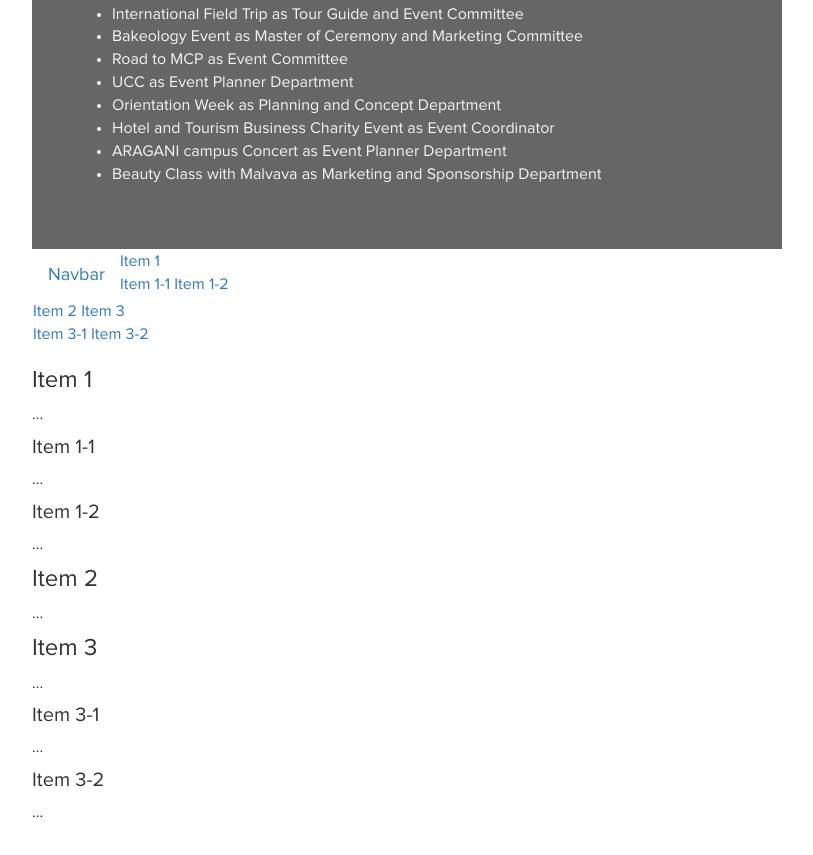
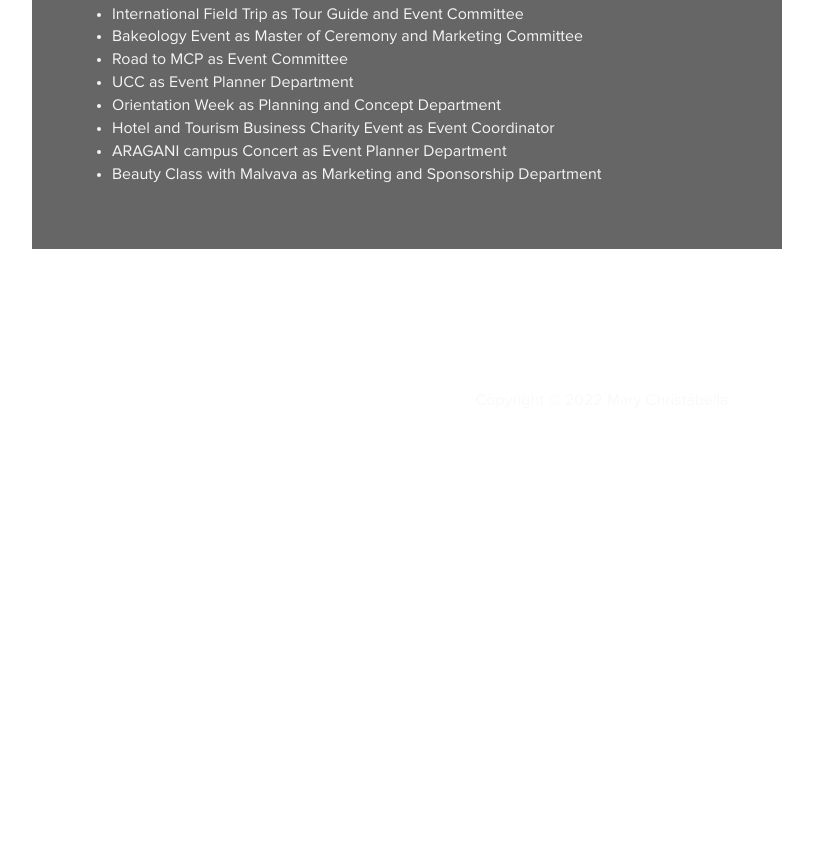
Before and after one commit to marychristabella/marychristabella.github.io, a plain HTML site: page index.html in a window 1280 px wide. Shown: the part 2330-3185 px from the top of the page, without its empty margins (38-851 px from the left). After the commit the page ends 2852 px from the top, so only its background shows below. Drawn offline with Linux system fonts and the light colour scheme.

Commit message:
Remove nav

```diff
--- a/index.html
+++ b/index.html
@@ -198,57 +198,6 @@ http://www.templatemo.com/tm-467-easy-profile
 	</div>
 </section>
 
-<section class="container">
-	<nav id="navbar-example3" class="navbar bg-light flex-column align-items-stretch p-3">
-		<a class="navbar-brand" href="#">Navbar</a>
-		<nav class="nav nav-pills flex-column">
-			<a class="nav-link" href="#item-1">Item 1</a>
-			<nav class="nav nav-pills flex-column">
-				<a class="nav-link ms-3 my-1" href="#item-1-1">Item 1-1</a>
-				<a class="nav-link ms-3 my-1" href="#item-1-2">Item 1-2</a>
-			</nav>
-			<a class="nav-link" href="#item-2">Item 2</a>
-			<a class="nav-link" href="#item-3">Item 3</a>
-			<nav class="nav nav-pills flex-column">
-				<a class="nav-link ms-3 my-1" href="#item-3-1">Item 3-1</a>
-				<a class="nav-link ms-3 my-1" href="#item-3-2">Item 3-2</a>
-			</nav>
-		</nav>
-	</nav>
-
-	<div data-bs-spy="scroll" data-bs-target="#navbar-example3" data-bs-smooth-scroll="true" tabindex="0">
-	<div id="item-1">
-		<h4>Item 1</h4>
-		<p>...</p>
-	</div>
-	<div id="item-1-1">
-		<h5>Item 1-1</h5>
-		<p>...</p>
-	</div>
-	<div id="item-1-2">
-		<h5>Item 1-2</h5>
-		<p>...</p>
-	</div>
-	<div id="item-2">
-		<h4>Item 2</h4>
-		<p>...</p>
-	</div>
-	<div id="item-3">
-		<h4>Item 3</h4>
-		<p>...</p>
-	</div>
-	<div id="item-3-1">
-		<h5>Item 3-1</h5>
-		<p>...</p>
-	</div>
-	<div id="item-3-2">
-		<h5>Item 3-2</h5>
-		<p>...</p>
-	</div>
-	</div>
-</section>
-
-
 <!-- footer section -->
 <footer>
 	<div class="container">
```
